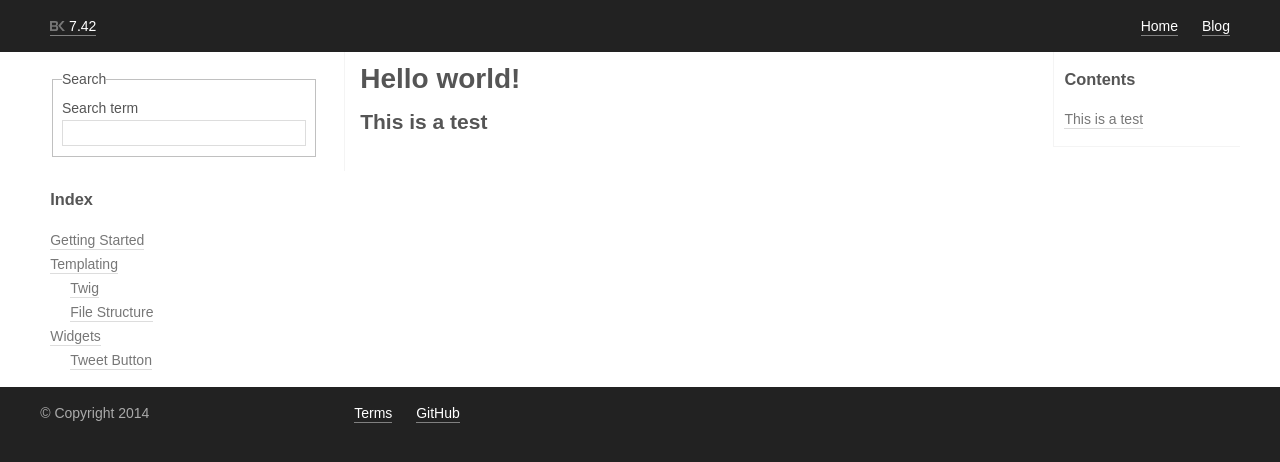
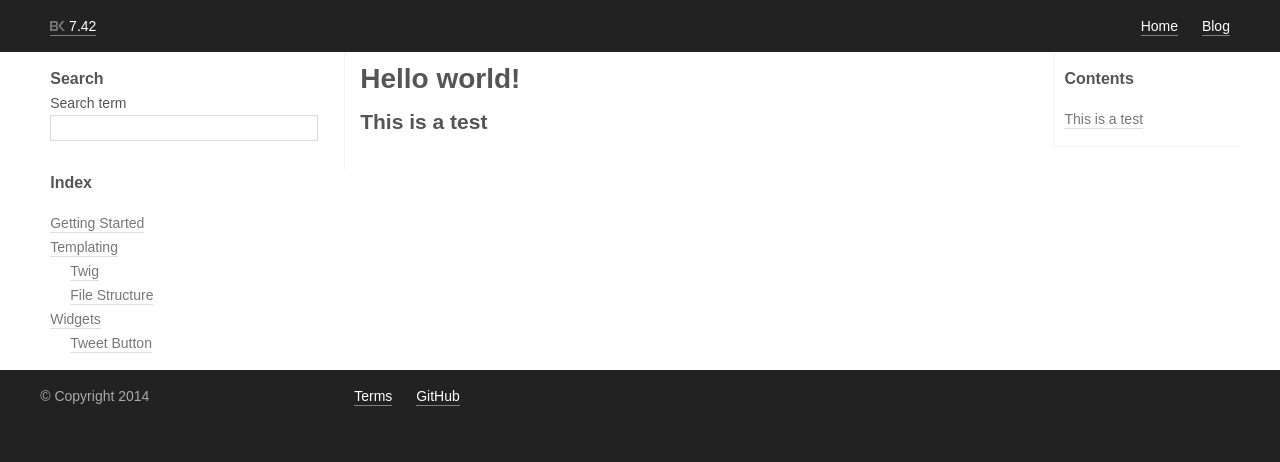
Before and after one commit to rusic/documentation, a Jekyll site: the page built from index.md, in a window 1280 px wide. Shown: the top 462 px of the page. Built offline with Jekyll 4.4.1, drawn with Linux system fonts in a browser that asks for light colours.

Commit message:
Adds styles to improve new search form layout

```diff
--- a/_sass/_main.scss
+++ b/_sass/_main.scss
@@ -145,6 +145,19 @@ a {
 	}
 }
 
+// Forms
+fieldset {
+	border: none;
+	padding: 0;
+	margin: 0;
+}
+
+// Headings
+h3, legend {
+	font-weight: bold;
+	font-size: 16px;
+}
+
 // Mobile
 @media (min-width: 320px) and (max-width: 767px) {
 
```
